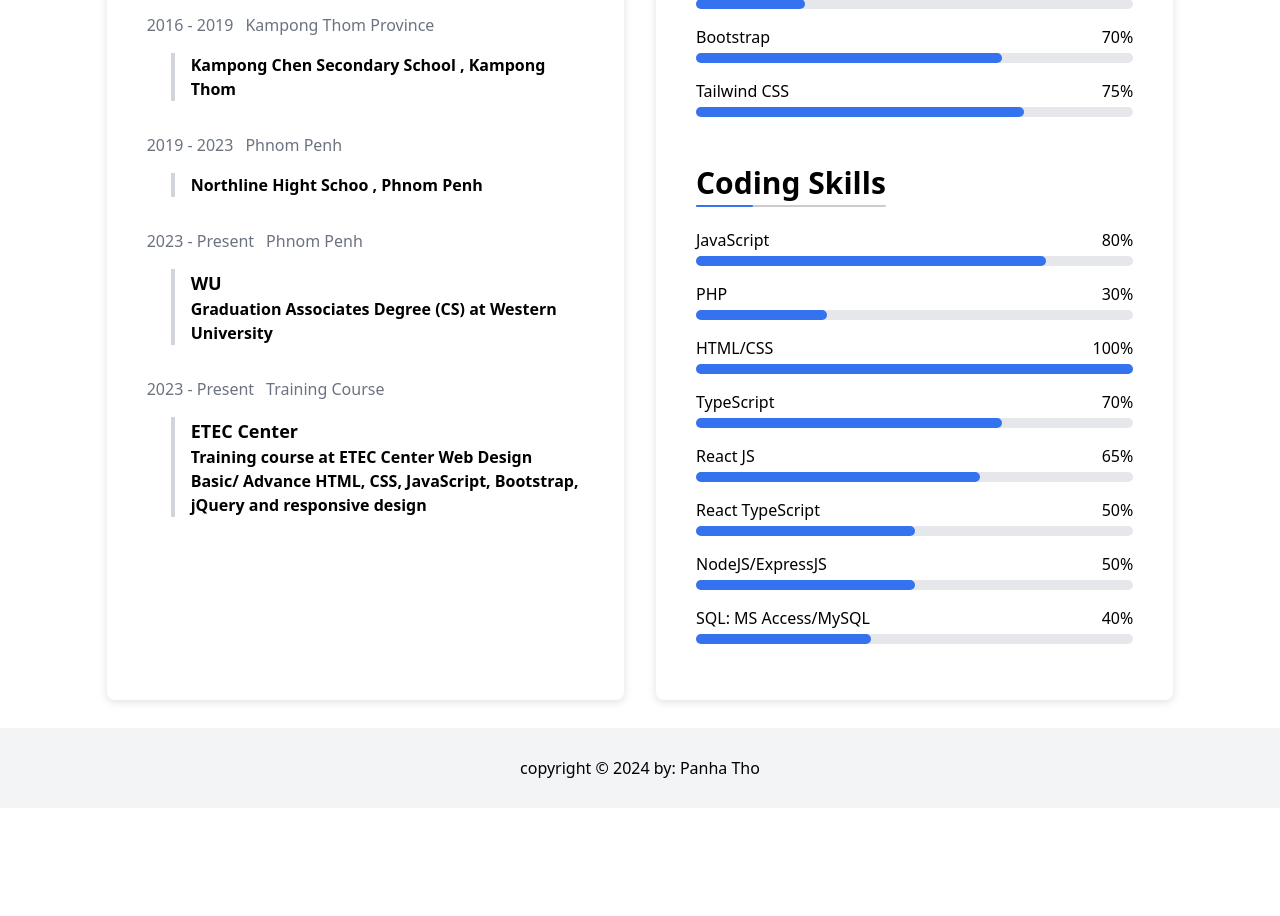
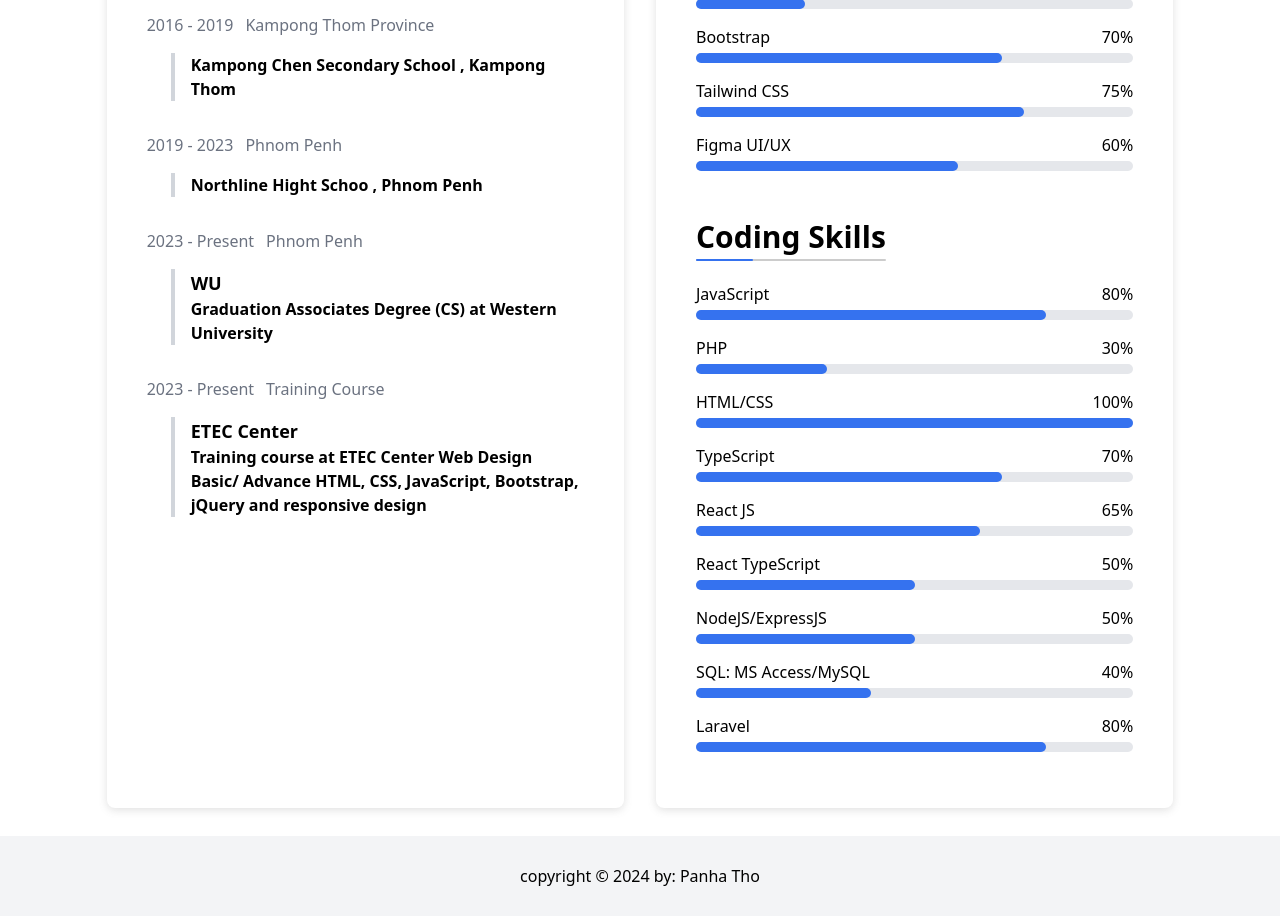
Before and after one commit to PanhaGit/PanhaApp, a React (Vite) app: page /resume in a window 1280 px wide. Shown: the part 420-1336 px from the top of the page. Before the commit the page ends 1228 px from the top, so only its background shows below. Built offline with nearby package versions, Linux system fonts and the light colour scheme.

Commit message:
add laravel skills

```diff
--- a/src/components/Skills.tsx
+++ b/src/components/Skills.tsx
@@ -11,6 +11,7 @@ import {
 import { SiJavascript, SiTailwindcss } from "react-icons/si";
 import { SiTypescript } from "react-icons/si";
 import CodeSKills from "../assets/code.png";
+import { FaLaravel } from "react-icons/fa6";
 
 interface SkillsType {
   id: number;
@@ -59,11 +60,12 @@ const Skils: SkillsType[] = [
     logo: <SiJavascript />,
     program: "JavaScript",
   },
-  // {
-  //   id: 9,
-  //   logo: <FaJava />,
-  //   program: "Java",
-  // },
+  {
+    id: 9,
+    logo: <FaLaravel />,
+    program: "Laravel",
+  },
+
   // {
   //   id: 10,
   //   logo: <FaPhp />,
--- a/src/page/resume/dataResume.ts
+++ b/src/page/resume/dataResume.ts
@@ -54,6 +54,7 @@ export const skills: Skill[] = [
   { id: 2, name: "Database Design", level: 25 },
   { id: 3, name: "Bootstrap", level: 70 },
   { id: 4, name: "Tailwind CSS", level: 75 },
+  { id: 5, name: "Figma UI/UX", level: 60 },
 ];
 
 export const codingSkills: Skill[] = [
@@ -65,4 +66,5 @@ export const codingSkills: Skill[] = [
   { id: 10, name: "React TypeScript", level: 50 },
   { id: 10, name: "NodeJS/ExpressJS", level: 50 },
   { id: 11, name: "SQL: MS Access/MySQL", level: 40 },
+  { id: 12, name: "Laravel", level: 80 },
 ];
```
